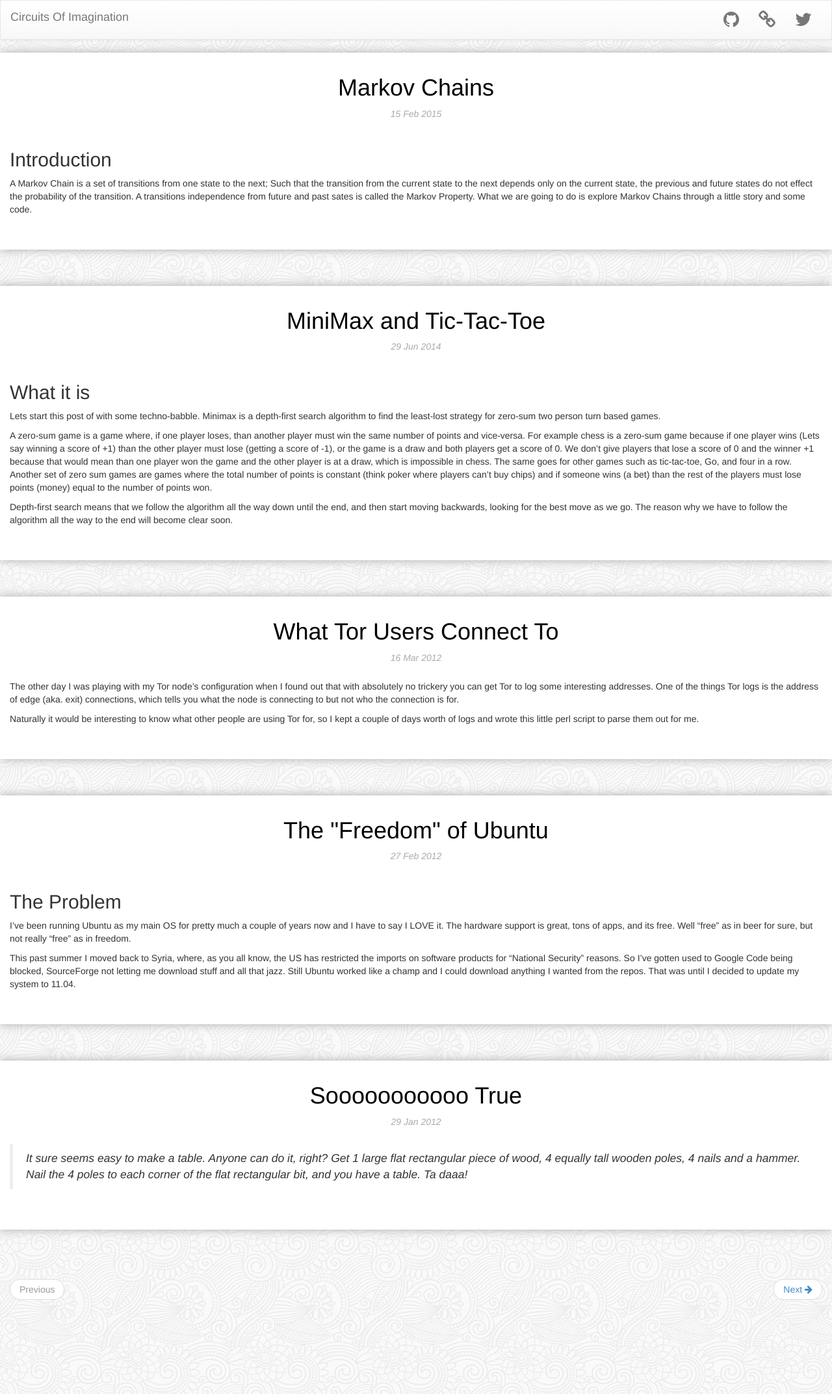
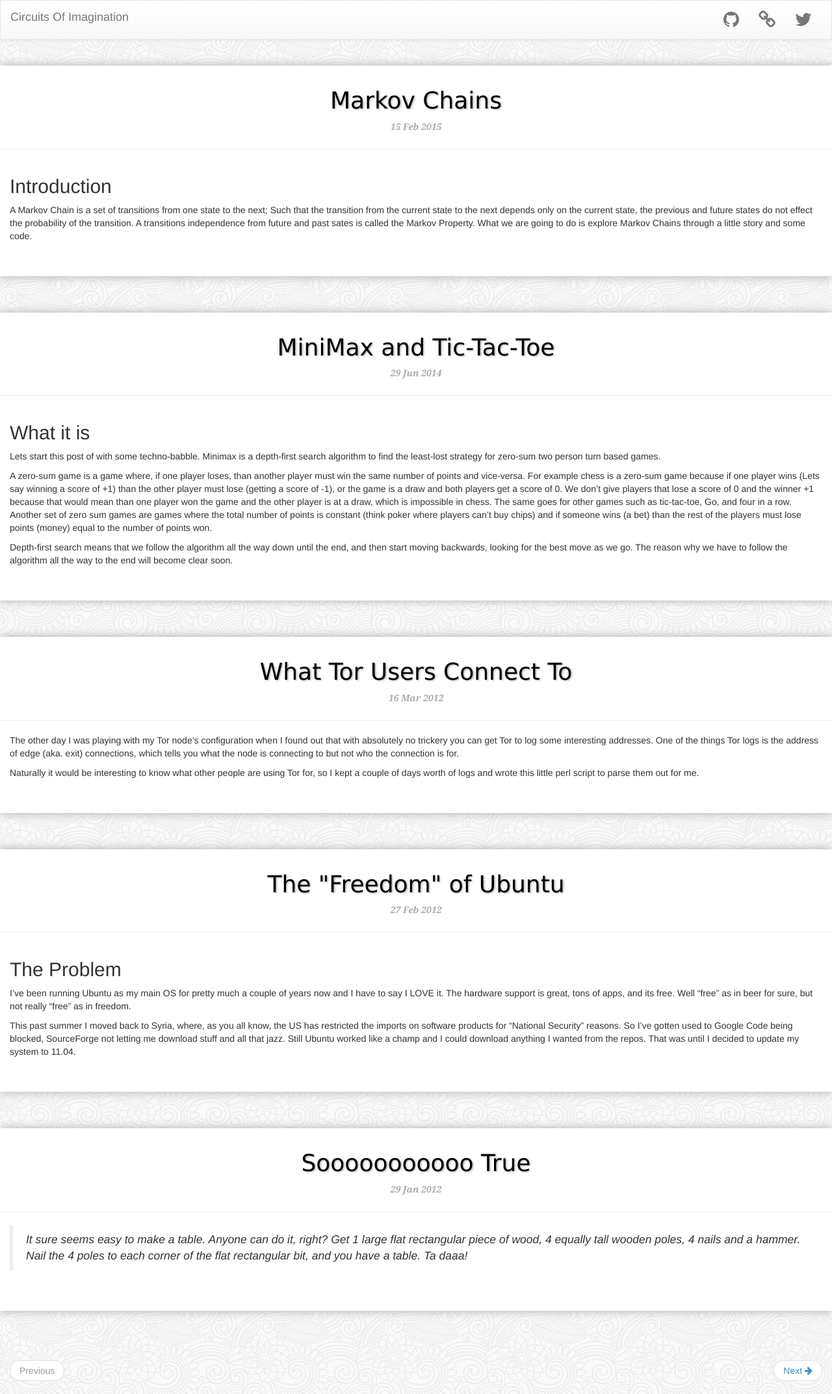
Before and after one commit to tantalum/tantalum.github.io, a Jekyll site: the page built from index.html, in a window 1280 px wide. Shown: the whole page at 65% size. Built offline with Jekyll 4.4.1, drawn with Linux system fonts in a browser that asks for light colours; nearby versions of some CDN libraries; Markdown is read by kramdown in place of the engine named in the settings; the list of posts is cut into pages by our own code; comment, search, counter and statistics services are not loaded.

Commit message:
Slightly better styles.

```diff
--- a/_layouts/post.html
+++ b/_layouts/post.html
@@ -2,7 +2,7 @@
 layout: default
 ---
 <section class="post">
-  <div class="post-meta">
+  <div class="post-meta page-header">
     <a href="{{ page.url }}"><h1 class="post-meta-title">{{ page.title }}</h1></a>
     <p class="post-meta-date">{{ page.date | date_to_string }}</p>
   </div>
--- a/css/main.css
+++ b/css/main.css
@@ -15,11 +15,16 @@ body {
 }
 
 .post .post-meta a {
+	font-family: "Verdana", sans-serif;
+	font-weight: bold;
     color: #000;
+	text-shadow: 0.1em 0.1em 0.2em #aaa;
 }
 
 .post .post-meta .post-meta-date {
+	font-family: Georgia;
     font-style: italic;
+	font-weight: bold;
     color: #aaa;
 }
 
--- a/index.html
+++ b/index.html
@@ -5,7 +5,7 @@ title: Circuits Of Imagination Blog
 
 {% for post in paginator.posts %}
 <section class="post">
-    <div class="post-meta">
+    <div class="post-meta page-header">
         <a href="{{ post.url }}"><h1 class="post-meta-title">{{ post.title }}</h1></a>
 	      <p class="post-meta-date">{{ post.date | date_to_string }}</p>
     </div>
```
